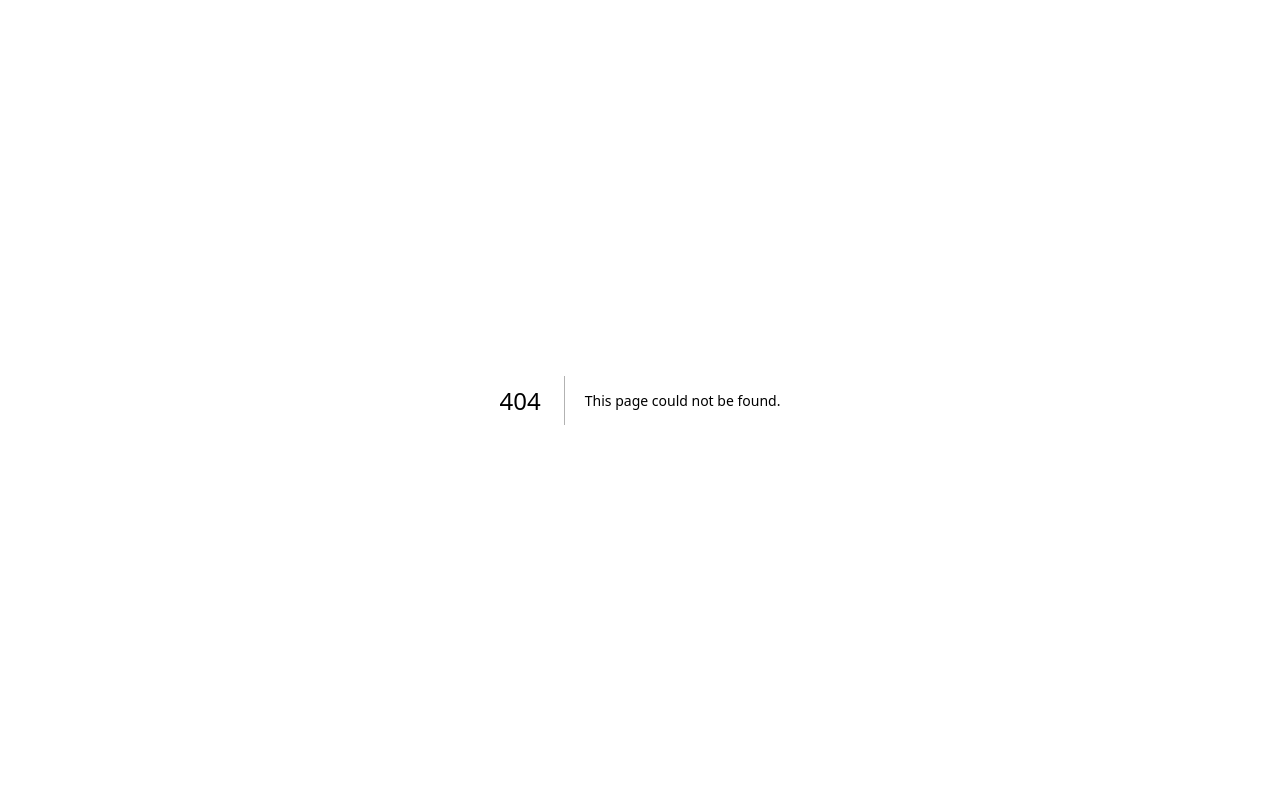
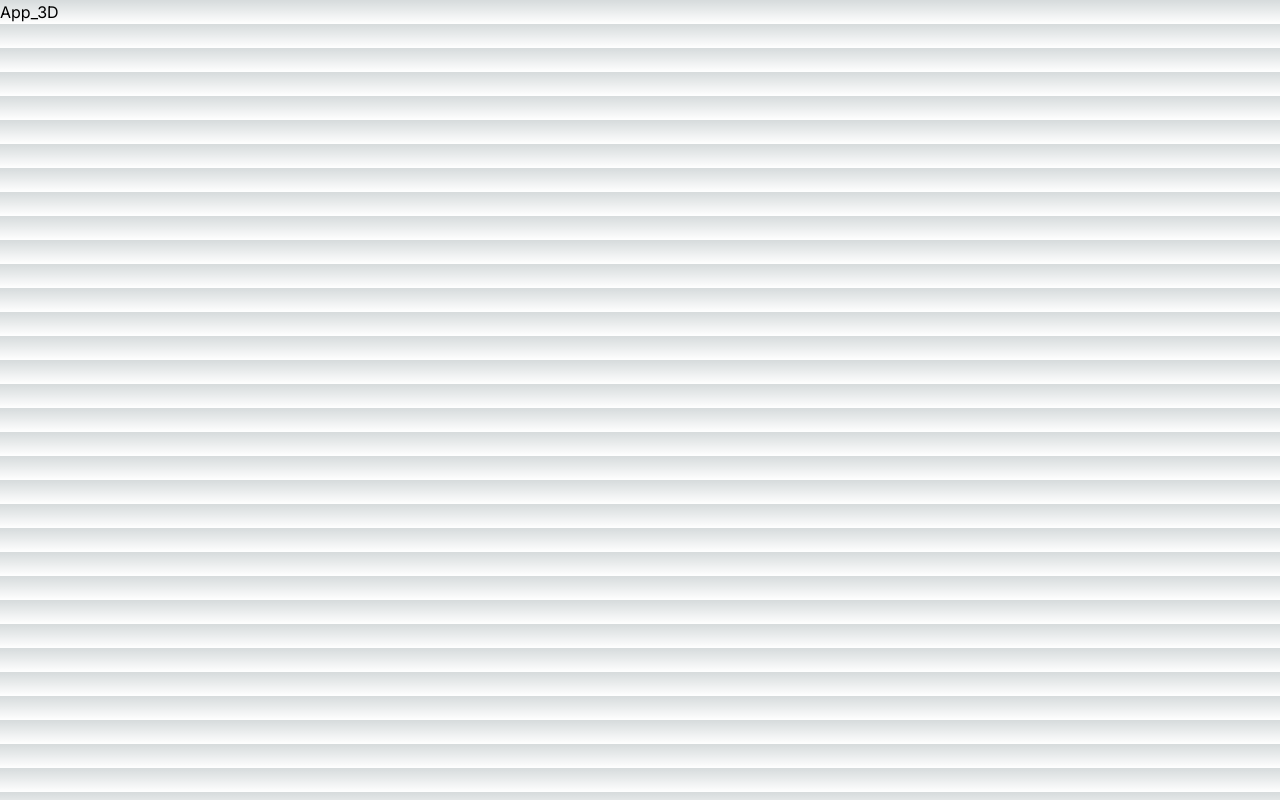
Before and after one commit to MarcoKouyate/2024-webfolio, a Next.js app: page /3d in a window 1280 px wide. Before the commit this address had no page. Built offline with nearby package versions, Linux system fonts and the light colour scheme.

Commit message:
New route for 3D application

```diff
--- /dev/null
+++ b/app/3d/page.tsx
@@ -0,0 +1,7 @@
+import React from "react";
+
+const App_3D = () => {
+  return <div>App_3D</div>;
+};
+
+export default App_3D;
```
